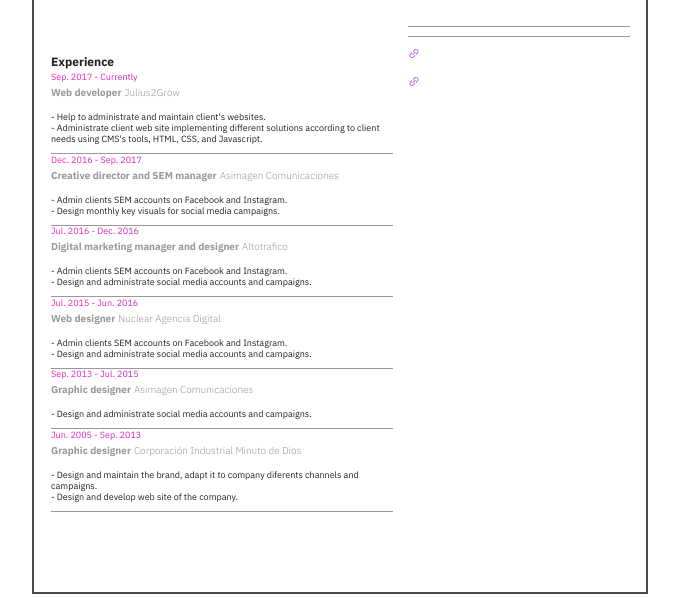
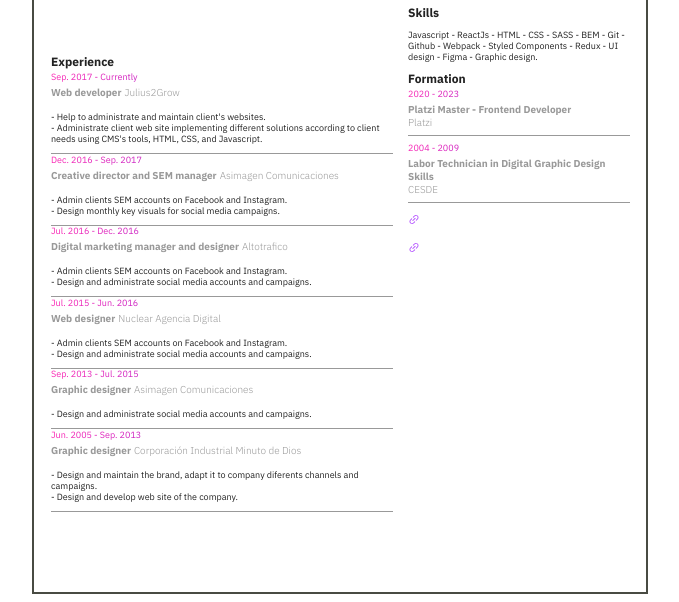
Before and after one commit to vitalik203/Resume_seven, a website: page index.html in a window 1280 px wide. Shown: the part 247-849 px from the top of the page, without its empty margins (300-979 px from the left). Drawn offline with Linux system fonts and the light colour scheme.

Commit message:
fix: filled skills and information boxes into second column of main, and restylized some elements

```diff
--- a/index.html
+++ b/index.html
@@ -92,23 +92,21 @@
 
             </div>
             <div class="main__col2">
-                <div class="col1__title"></div>
-                <p class="col2__listskills"></p>
+                <div class="col1__title">Skills</div>
+                <p class="col2__listskills">Javascript - ReactJs - HTML - CSS - SASS - BEM - Git - Github - Webpack - Styled Components - Redux - UI design - Figma - Graphic design.</p>
 
-                <div class="col1__title"></div>
-                <div class="col1__date"></div>
-                <div class="col1__proffession-cover">
-                    <div class="col1__proffession__one"></div>
-                    <div class="col1__proffession__two"></div>
+                <div class="col1__title">Formation</div>
+                <div class="col1__date">2020 - 2023</div>
+                <div class="col2__proffession-cover">
+                    <div class="col2__proffession__one">Platzi Master - Frontend Developer</div>
+                    <div class="col2__proffession__two">Platzi</div>
                 </div>
-                <p class="col1__description"></p>
                 <div class="col2__h-line"></div>
-                <div class="col1__date"></div>
+                <div class="col1__date">2004 - 2009</div>
                 <div class="col2__proffession-cover">
-                    <div class="col2__proffession__one"></div>
-                    <div class="col2__proffession__two"></div>
+                    <div class="col2__proffession__one">Labor Technician in Digital Graphic Design Skills</div>
+                    <div class="col2__proffession__two">CESDE</div>
                 </div>
-                <p class="col1__description"></p>
                 <div class="col2__h-line"></div>
 
                 <div class="col2__title"></div>
--- a/styles/styles.scss
+++ b/styles/styles.scss
@@ -161,7 +161,30 @@ background: #999;
         width: 222px;
 height: 0.5px;
 background: #999;
+margin: 6px 0 6px 0;
         }
+    }
+    .col2__proffession-cover{
+    }
+    .col2__proffession__one {
+        color: var(--grey, #999);
+
+/* Job Title */
+font-family: IBM Plex Sans;
+font-size: 10px;
+font-style: normal;
+font-weight: 700;
+line-height: normal;
+    }
+    .col2__proffession__two {
+        color: var(--grey, #999);
+
+/* Company */
+font-family: IBM Plex Sans;
+font-size: 10px;
+font-style: normal;
+font-weight: 300;
+line-height: normal;
     }
     .col2__listskills {
         color: var(--Black, #222);
```
Also changed, not shown: styles/styles.css, 1 other file.
